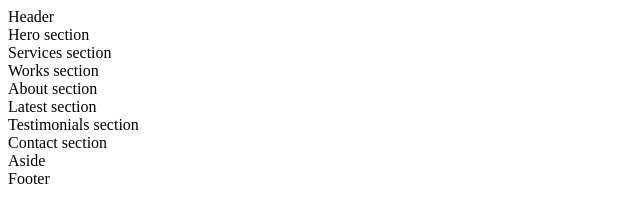
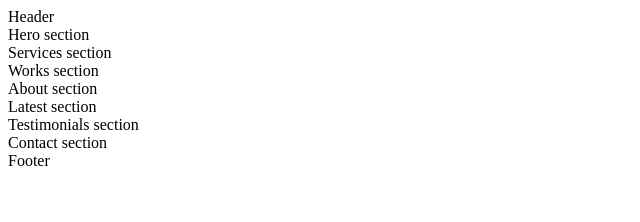
Before and after one commit to rvegarodz/holbertonschool-web_front_end, a plain HTML site: page html_advanced/5-index.html in a window 1280 px wide. Shown: the full height of the page, 0-640 px from the left. Drawn offline with Linux system fonts and the light colour scheme.

Commit message:
remove aside tag

```diff
--- a/html_advanced/5-index.html
+++ b/html_advanced/5-index.html
@@ -33,9 +33,6 @@
             <section>
                 Contact section
             </section>
-            <aside>
-                Aside
-            </aside>
         </main>
         <footer>
             Footer
```
